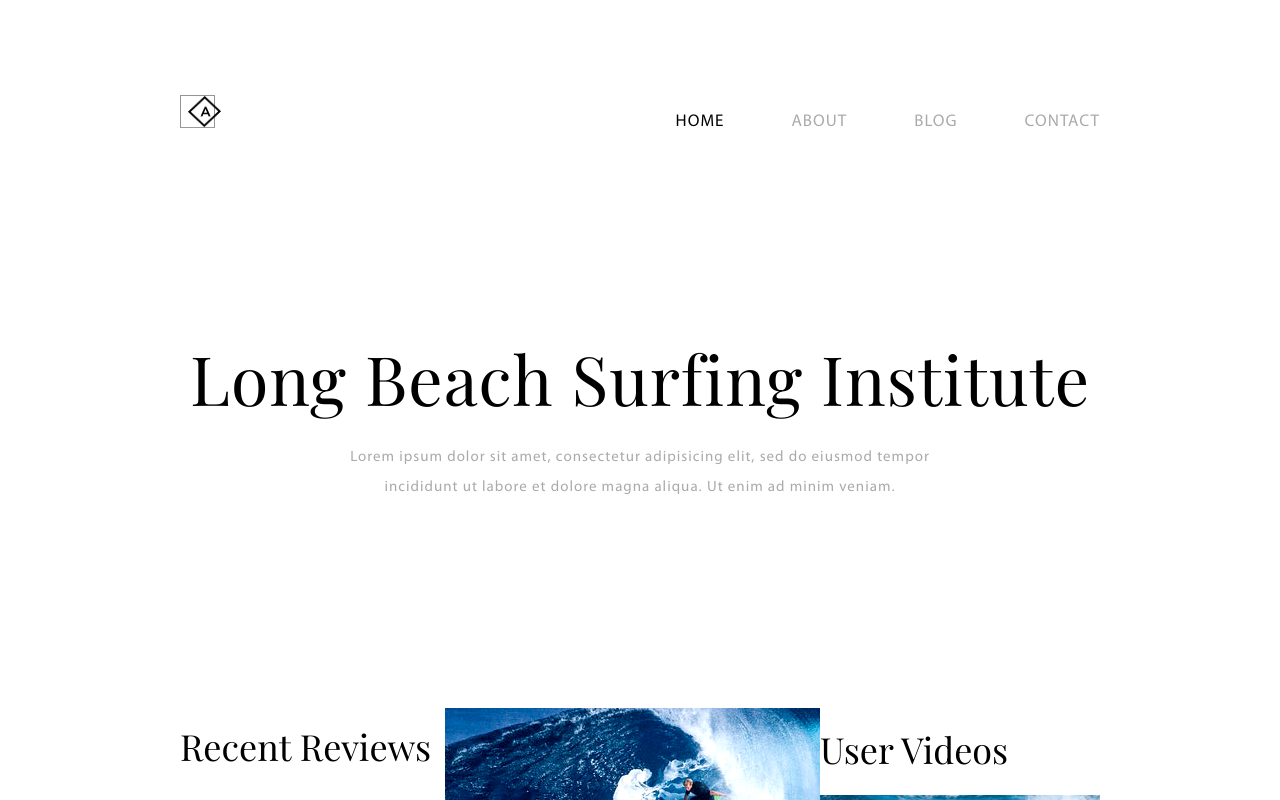
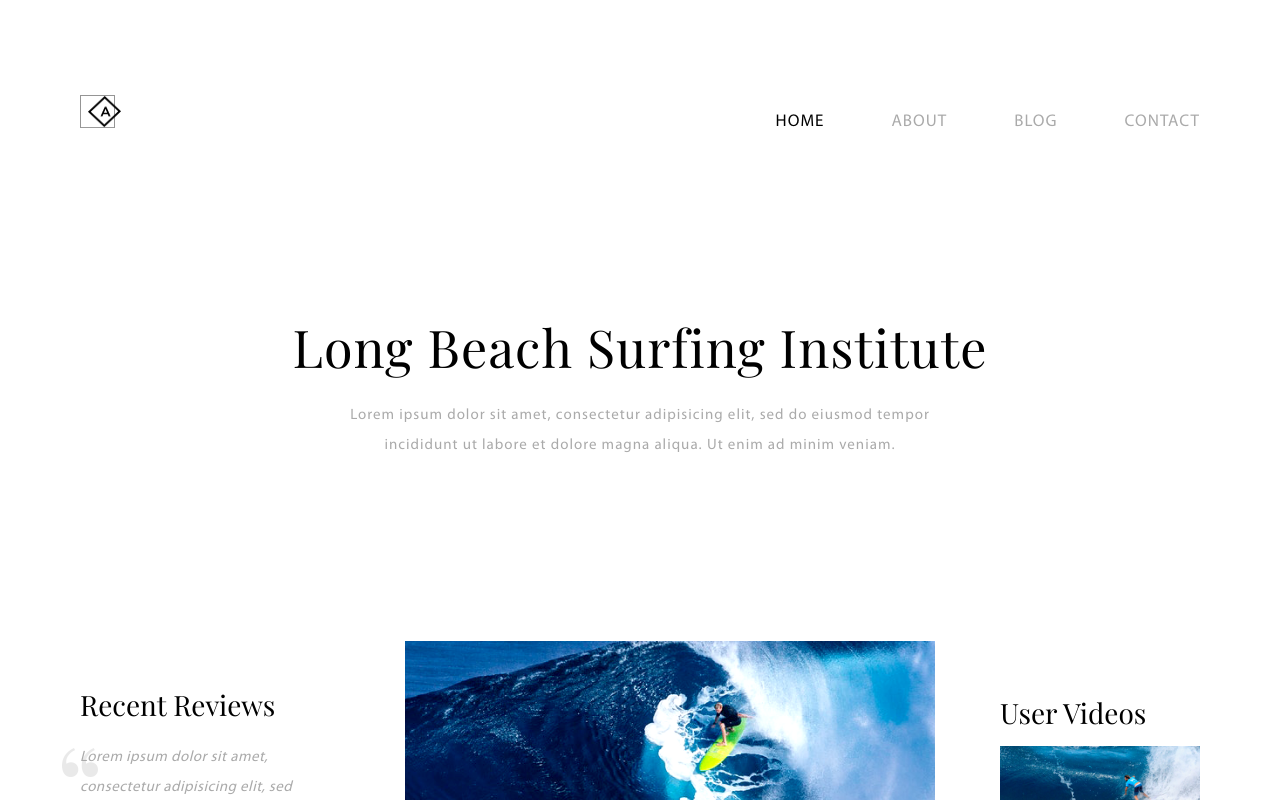
Before and after one commit to lizakrasn/Surfing-institute-page, a Nuxt app: page / in a window 1280 px wide. Shown: the top 800 px of the page. Built offline with nearby package versions, Linux system fonts and the light colour scheme.

Commit message:
add layout for 1200px, 1400px, 1600px

```diff
--- a/components/BlogOfPosts.vue
+++ b/components/BlogOfPosts.vue
@@ -42,4 +42,25 @@ export default Vue.extend({
       font-weight: normal
       letter-spacing: 0.5px
       text-align: center
+
+@media screen and (max-width: 1600px)
+  .blog
+    &__posts-container
+      width: 900px
+
+    & .post:first-child
+      margin-bottom: 100px
+
+    &__title
+      margin-bottom: 50px
+      font-size: 38px
+
+@media screen and (max-width: 1400px)
+  .blog
+    padding-bottom: 180px
+
+@media screen and (max-width: 1200px)
+  .blog
+    &__posts-container
+      width: 700px
 </style>
--- a/components/Enroll.vue
+++ b/components/Enroll.vue
@@ -36,4 +36,17 @@
       &:hover
         background-color: #aaaaaa
         color: white
+
+@media screen and (max-width: 1400px)
+  .enroll
+    padding-bottom: 120px
+
+    &__title
+      font-size: 40px
+
+    &__button
+      width: 130px
+      height: 45px
+      margin-top: 50px
+      font-size: 15px
 </style>
--- a/components/Footer.vue
+++ b/components/Footer.vue
@@ -44,4 +44,14 @@
 
     &__span
       color: black
+
+@media screen and (max-width: 1600px)
+  .footer
+    &__container
+      height: 120px
+      padding: 0 80px 30px
+
+    &__company
+      margin-bottom: 5px
+      font-size: 20px
 </style>
--- a/components/Header.vue
+++ b/components/Header.vue
@@ -25,4 +25,11 @@
       letter-spacing: 1px
       text-align: center
       color: #aaaaaa
+
+@media screen and (max-width: 1400px)
+  .header
+    padding: 180px 0
+
+    &__title
+      font-size: 52px
 </style>
--- a/components/Instractor.vue
+++ b/components/Instractor.vue
@@ -43,4 +43,19 @@ export default Vue.extend({
       letter-spacing: 1px
       color: #2ab738
 
+@media screen and (max-width: 1600px)
+  .instractor
+    &__photo
+        width: 230px
+        height: 310px
+
+    &__name
+      margin: 15px 0 5px
+      font-size: 25px
+
+@media screen and (max-width: 1200px)
+  .instractor
+    &__photo
+      width: 200px
+      height: 290px
 </style>
--- a/components/Instractors.vue
+++ b/components/Instractors.vue
@@ -66,7 +66,7 @@ export default Vue.extend({
       width: 40px
       height: 70px
       background-repeat: no-repeat
-      background-size: cover
+      background-size: contain
       cursor: pointer
 
     &__button-left
@@ -90,4 +90,36 @@ export default Vue.extend({
 
     &__dots-item--active
       background-color: black
+
+@media screen and (max-width: 1600px)
+  .instractors
+    &__title
+      margin-bottom: 50px
+      font-size: 38px
+
+    &__gallery
+      width: 900px
+      margin: 0 30px
+
+    &__button
+      width: 30px
+      height: 55px
+
+@media screen and (max-width: 1400px)
+  .instractors
+    padding: 180px 0
+
+@media screen and (max-width: 1200px)
+  .instractors
+    &__title
+      margin-bottom: 25px
+      font-size: 28px
+
+    &__gallery
+      width: 700px
+      margin: 0 30px
+
+    &__button
+      width: 20px
+      height: 35px
 </style>
--- a/components/Intro.vue
+++ b/components/Intro.vue
@@ -1,7 +1,8 @@
 <template lang="pug">
   .intro
+    .intro__reviews-container
+      p.intro__title Recent Reviews
       .intro__reviews
-      p.intro__title Recent Reviews
         reviewItem(
           text="Lorem ipsum dolor sit amet, consectetur adipisicing elit, sed incididunt ut labore et dolore magn."
           name="- Steve Woz"
@@ -12,8 +13,9 @@
         ).intro__reviewItem
 
     UserVideo(v-bind:imageUrl="require('~/assets/images/video1.png')")
+    .intro__videos-container
+      p.intro__paragraph User Videos
       .intro__videos
-      p.intro__paragraph User Videos
         UserVideo(v-bind:imageUrl="require('~/assets/images/video2.png')").video--small
         UserVideo(v-bind:imageUrl="require('~/assets/images/video3.png')").video--small
 </template>
@@ -34,7 +36,6 @@ export default Vue.extend({
   .intro
     padding: 0 180px
     display: flex
-    flex-direction: row
     justify-content: space-between
     align-items: flex-end
 
@@ -57,4 +58,53 @@ export default Vue.extend({
     &__videos
       .video--small:first-of-type
         margin-bottom: 35px
+
+@media screen and (max-width: 1600px)
+  .intro
+    &__title
+      margin-bottom: 20px
+      font-size: 28px
+
+    &__paragraph
+      margin-bottom: 15px
+      font-size: 28px
+
+    &__reviews
+      width: 260px
+
+      .intro__reviewItem:first-of-type
+        margin-bottom: 30px
+
+@media screen and (max-width: 1400px)
+  .intro
+    padding: 0 80px
+
+@media screen and (max-width: 1200px)
+  .intro
+    flex-direction: column
+    justify-content: center
+    align-items: center
+
+    &__title
+      margin-bottom: 20px
+      text-align: center
+
+    &__reviews-container
+      margin-bottom: 20px
+
+    &__reviews
+      width: 470px
+
+      .intro__reviewItem:first-of-type
+        margin-bottom: 10px
+
+    &__paragraph
+      margin: 10px 0
+      font-size: 24px
+      text-align: center
+
+    &__videos
+      width: 500px
+      display: flex
+      justify-content: space-between
 </style>
--- a/components/Navigation.vue
+++ b/components/Navigation.vue
@@ -64,4 +64,12 @@
 
     &__active
       color: black
+
+@media screen and (max-width: 1400px)
+  .navigation
+    padding: 95px 80px 0
+
+@media screen and (max-width: 1200px)
+  .navigation
+    padding: 50px 80px 0
 </style>
--- a/components/Post.vue
+++ b/components/Post.vue
@@ -62,4 +62,42 @@ export default Vue.extend({
 
     &--reverse
       flex-direction: row-reverse
+
+@media screen and (max-width: 1600px)
+  .post
+    &__image
+      width: 450px
+      height: 300px
+
+    &__title
+      margin-bottom: 5px
+      font-size: 28px
+
+    &__text
+      width: 380px
+      font-size: 15px
+
+    &__button
+      width: 100px
+      height: 40px
+      margin-top: 20px
+      font-size: 15px
+
+@media screen and (max-width: 1200px)
+  .post
+    &__image
+      width: 300px
+      height: 200px
+
+    &__title
+      font-size: 22px
+
+    &__text
+      width: 280px
+
+    &__button
+      width: 90px
+      height: 35px
+      margin-top: 10px
+      font-size: 13px
 </style>
--- a/components/ReviewItem.vue
+++ b/components/ReviewItem.vue
@@ -18,7 +18,7 @@ export default Vue.extend({
     position: relative
 
     &::after
-      width: 260px
+      width: inherit
       display: block
 
       content: ""
@@ -40,6 +40,7 @@ export default Vue.extend({
       font-family: 'Myriad Pro Regular', Helvetica, sans-serif
       font-style: italic
       line-height: 2
+      font-size: 16px
       letter-spacing: 0.5px
 
       color: #aaaaaa
@@ -48,5 +49,24 @@ export default Vue.extend({
       margin: 10px 0 20px
       font-family: 'Myriad Pro Regular', Helvetica, sans-serif
       font-weight: bold
+      font-size: 16px
       letter-spacing: 0px
+
+@media screen and (max-width: 1400px)
+  .reviewItem
+    &__text
+      font-size: 15px
+
+    &__name
+      margin: 5px 0 10px
+      font-size: 15px
+
+@media screen and (max-width: 1200px)
+  .reviewItem
+    width: 470px
+
+    &::before
+      width: 25px
+      height: 25px
+      background-size: contain
 </style>
--- a/components/UserVideo.vue
+++ b/components/UserVideo.vue
@@ -54,4 +54,22 @@ export default Vue.extend({
       .video__play
         bottom: -15px
         left: -10px
+
+@media screen and (max-width: 1600px)
+  .video
+    width: 530px
+    height: 380px
+
+    &--small
+      width: 200px
+      height: 120px
+
+@media screen and (max-width: 1200px)
+    .video
+      width: 500px
+      height: 360px
+
+      &--small
+        width: 230px
+        height: 150px
 </style>
```
Lines whose indentation alone changed are shown as unchanged.
